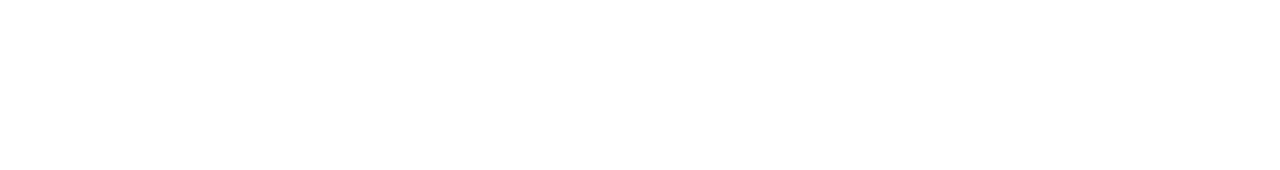
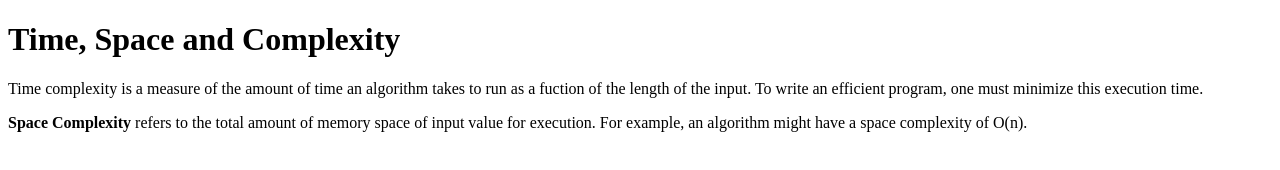
Before and after one commit to acciojob/time-and-space-complexity-sudeepdalei, a website: page main.html in a window 1280 px wide. Drawn offline with Linux system fonts and the light colour scheme.

Commit message:
created a submission

```diff
--- a/main.html
+++ b/main.html
@@ -8,6 +8,10 @@
 
 <body>
 	<!-- the entire body must be written by student -->
+	<h1>Time, Space and Complexity</h1>
+	<p>Time complexity is a measure of the amount of time an algorithm takes to run as a fuction of the length of the input. To write an efficient program, one must minimize this execution time.</p>
+	<p><b>Space Complexity</b> refers to the total amount of memory space of input value for execution.
+	For example, an algorithm might have a space complexity of O(n).</p>
     <script type="text/javascript" src="./script.js">
 </script>
 
```
